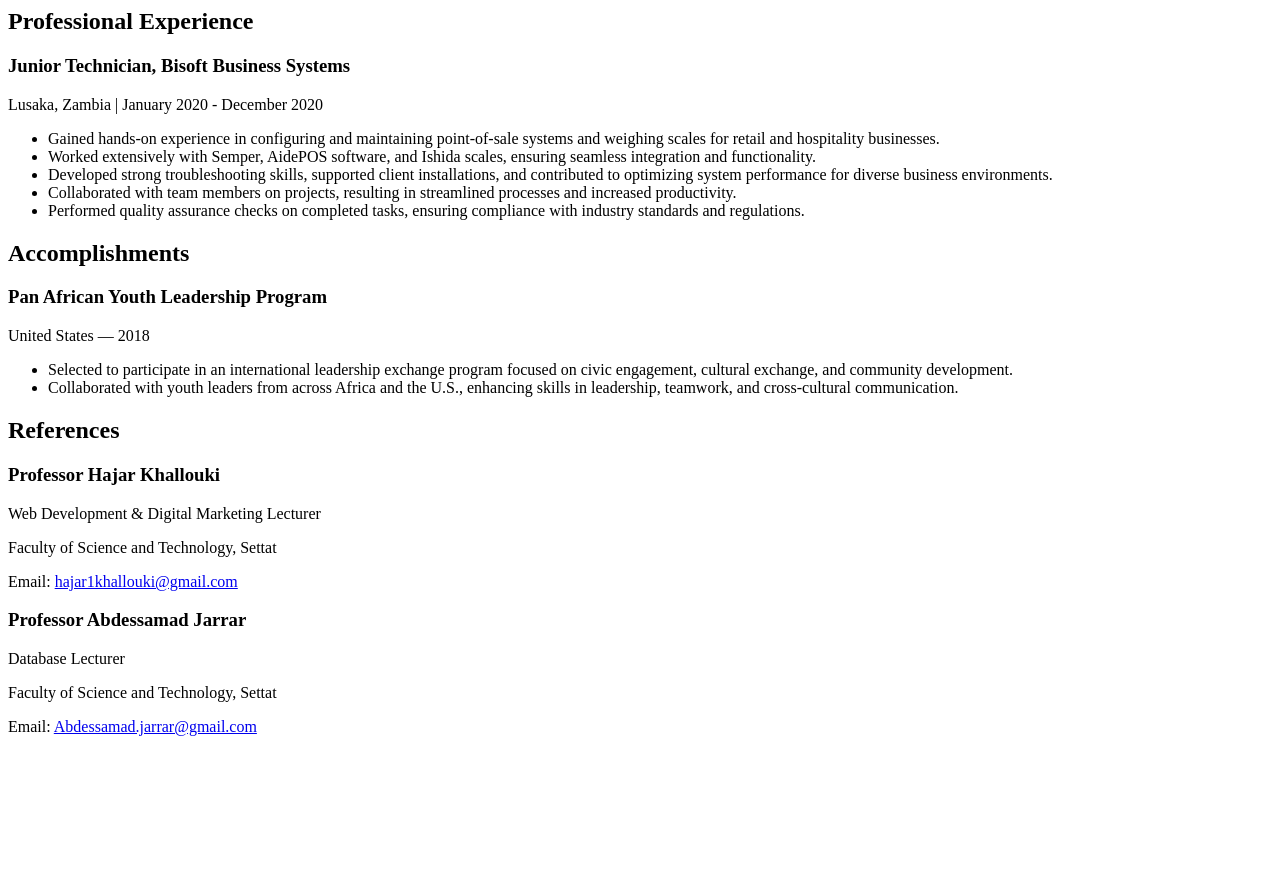
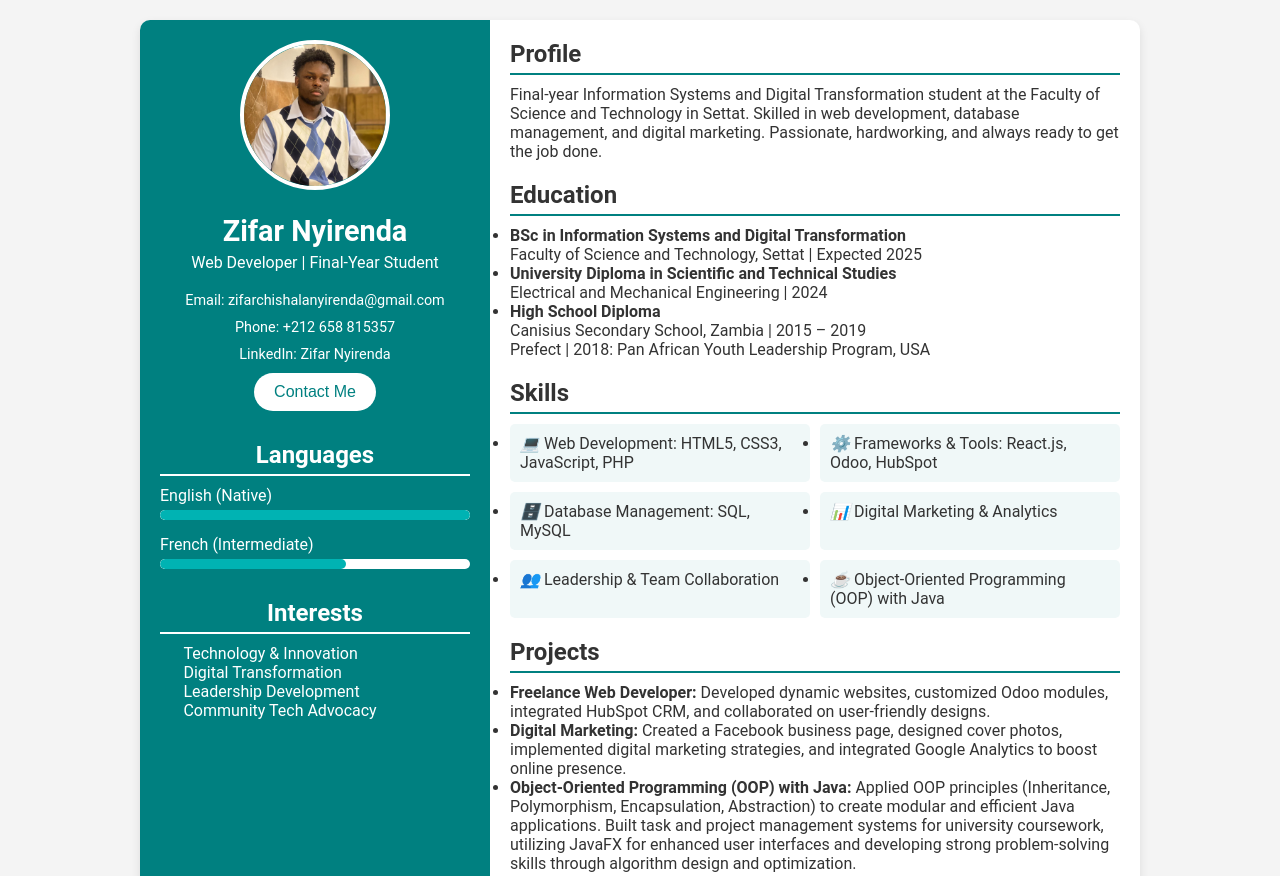
Before and after one commit to zifarnyirenda/my-cv, a plain HTML site: page index.html in a window 1280 px wide. Shown: the top 876 px of the page. Before the commit the page ends 800 px from the top, so only its background shows below. Drawn offline with Linux system fonts and the light colour scheme.

Commit message:
Update index.html

```diff
--- a/index.html
+++ b/index.html
@@ -1,4 +1,87 @@
-<!-- Add this inside the .right-panel div, after the Projects section -->
+<!DOCTYPE html>
+<html lang="en">
+<head>
+    <meta charset="UTF-8">
+    <meta name="viewport" content="width=device-width, initial-scale=1.0">
+    <title>Zifar Nyirenda - Student CV</title>
+    <link rel="stylesheet" href="style.css">
+    <script src="script.js" defer></script>
+</head>
+<body>
+    <div class="cv-container">
+        <!-- Left Panel -->
+        <div class="left-panel">
+            <img src="1728581319237.jpg" alt="Zifar Nyirenda" class="profile-img">
+            <h1>Zifar Nyirenda</h1>
+            <p class="subtitle">Web Developer | Final-Year Student</p>
+            <div class="contact-info">
+                <p>Email: <a href="mailto:zifarchishalanyirenda@gmail.com">zifarchishalanyirenda@gmail.com</a></p>
+                <p>Phone: +212 658 815357</p>
+                <p>LinkedIn: <a id="linkedin-btn" href="https://www.linkedin.com/in/zifar-nyirenda" target="_blank" aria-label="LinkedIn Profile">Zifar Nyirenda</a></p>
+                <button class="contact-btn" onclick="contactMe()" aria-label="Contact Me">Contact Me</button>
+            </div>
+            <div class="languages-section">
+                <h2>Languages</h2>
+                <div class="language">
+                    <span>English (Native)</span>
+                    <div class="proficiency-bar">
+                        <div class="proficiency native"></div>
+                    </div>
+                </div>
+                <div class="language">
+                    <span>French (Intermediate)</span>
+                    <div class="proficiency-bar">
+                        <div class="proficiency intermediate"></div>
+                    </div>
+                </div>
+            </div>
+            <div class="interests-section">
+                <h2>Interests</h2>
+                <ul>
+                    <li>Technology & Innovation</li>
+                    <li>Digital Transformation</li>
+                    <li>Leadership Development</li>
+                    <li>Community Tech Advocacy</li>
+                </ul>
+            </div>
+        </div>
+
+        <!-- Right Panel -->
+        <div class="right-panel">
+            <div class="section">
+                <h2>Profile</h2>
+                <p>Final-year Information Systems and Digital Transformation student at the Faculty of Science and Technology in Settat. Skilled in web development, database management, and digital marketing. Passionate, hardworking, and always ready to get the job done.</p>
+            </div>
+
+            <div class="section">
+                <h2>Education</h2>
+                <ul>
+                    <li><strong>BSc in Information Systems and Digital Transformation</strong><br>Faculty of Science and Technology, Settat | Expected 2025</li>
+                    <li><strong>University Diploma in Scientific and Technical Studies</strong><br>Electrical and Mechanical Engineering | 2024</li>
+                    <li><strong>High School Diploma</strong><br>Canisius Secondary School, Zambia | 2015 – 2019<br>Prefect | 2018: Pan African Youth Leadership Program, USA</li>
+                </ul>
+            </div>
+
+            <div class="section">
+                <h2>Skills</h2>
+                <ul class="skills-list">
+                    <li><i class="icon">💻</i> Web Development: HTML5, CSS3, JavaScript, PHP</li>
+                    <li><i class="icon">⚙️</i> Frameworks & Tools: React.js, Odoo, HubSpot</li>
+                    <li><i class="icon">🗄️</i> Database Management: SQL, MySQL</li>
+                    <li><i class="icon">📊</i> Digital Marketing & Analytics</li>
+                    <li><i class="icon">👥</i> Leadership & Team Collaboration</li>
+                    <li><i class="icon">☕</i> Object-Oriented Programming (OOP) with Java</li>
+                </ul>
+            </div>
+
+            <div class="section">
+                <h2>Projects</h2>
+                <ul>
+                    <li><strong>Freelance Web Developer:</strong> Developed dynamic websites, customized Odoo modules, integrated HubSpot CRM, and collaborated on user-friendly designs.</li>
+                    <li><strong>Digital Marketing:</strong> Created a Facebook business page, designed cover photos, implemented digital marketing strategies, and integrated Google Analytics to boost online presence.</li>
+                    <li><strong>Object-Oriented Programming (OOP) with Java:</strong> Applied OOP principles (Inheritance, Polymorphism, Encapsulation, Abstraction) to create modular and efficient Java applications. Built task and project management systems for university coursework, utilizing JavaFX for enhanced user interfaces and developing strong problem-solving skills through algorithm design and optimization.</li>
+                </ul>
+            </div>
 <div class="section">
     <h2>Professional Experience</h2>
     <div class="experience-item">
@@ -41,3 +124,10 @@
         <p>Email: <a href="mailto:Abdessamad.jarrar@gmail.com">Abdessamad.jarrar@gmail.com</a></p>
     </div>
 </div>
+            <footer>
+                &copy; 2025 Zifar Nyirenda | All Rights Reserved
+            </footer>
+        </div>
+    </div>
+</body>
+</html>
```
